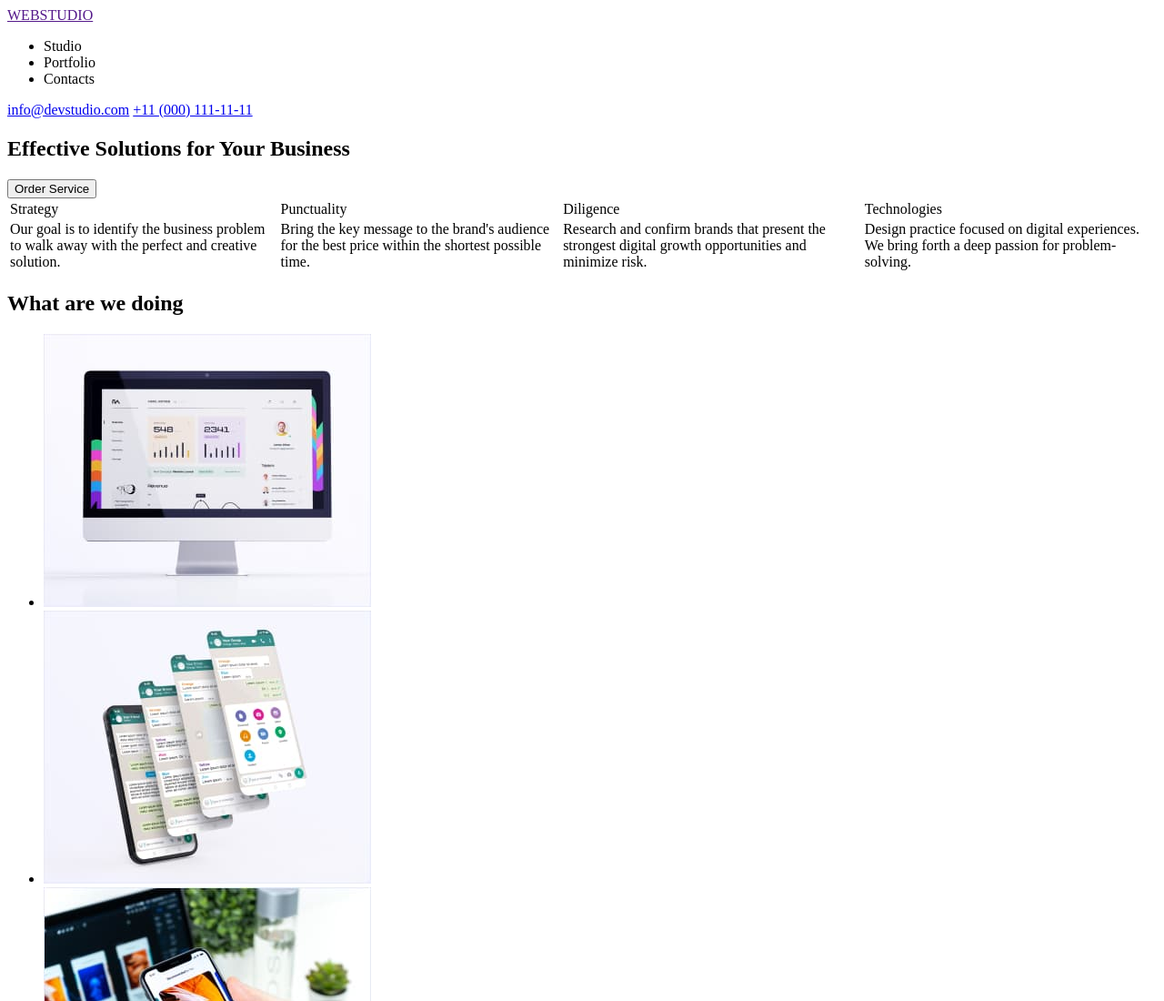
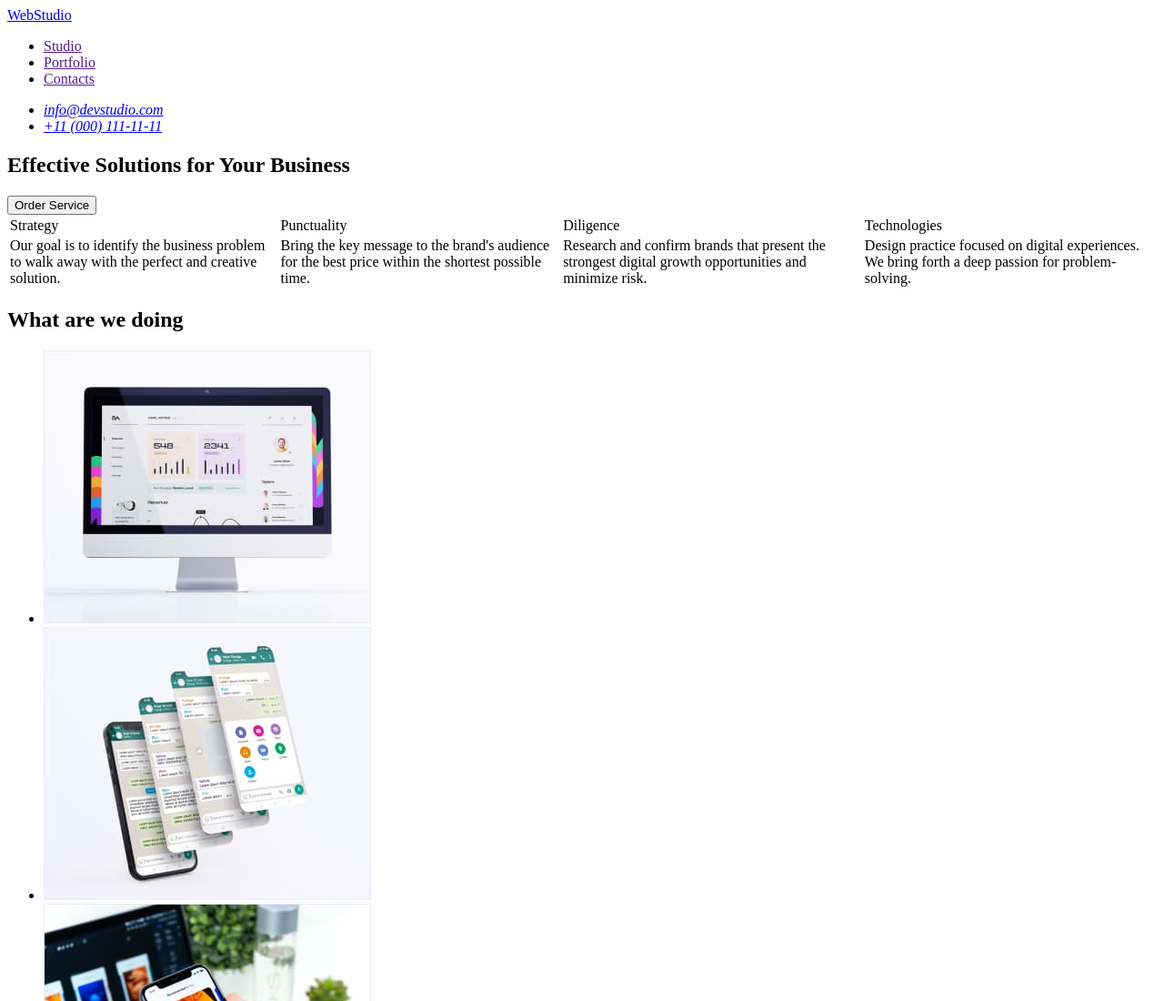
Before and after one commit to vladkovalynskyi/goit-markup-hw-01, a plain HTML site: page index.html in a window 1280 px wide. Shown: the top 1100 px of the page at 91% size. Drawn offline with Linux system fonts and the light colour scheme.

Commit message:
fixed header

```diff
--- a/index.html
+++ b/index.html
@@ -8,16 +8,24 @@
 </head>
 <body>
     <header>
-        <a href="">WEBSTUDIO</a>
         <nav>
+            <a href="./index.html">WebStudio</a>
+                <ul>
+                    <li><a href="">Studio</a></li>
+                    <li><a href="">Portfolio</a></li>
+                    <li><a href="">Contacts</a></li>
+                </ul>
+        </nav>
+        <address>
             <ul>
-                <li><a href=""></a>Studio</li>
-                <li><a href=""></a>Portfolio</li>
-                <li><a href=""></a>Contacts</li>
+                <li>
+                    <a href="mailto:info@devstudio.com">info@devstudio.com</a>
+                </li>
+                <li>
+                    <a href="tel:+110001111111">+11 (000) 111-11-11</a>
+                </li>
             </ul>
-        </nav>
-        <a href="mailto:info@devstudio.com">info@devstudio.com</a>
-        <a href="tel:+110001111111">+11 (000) 111-11-11</a>
+        </address>
     </header>
     <main>
         <section>
```
